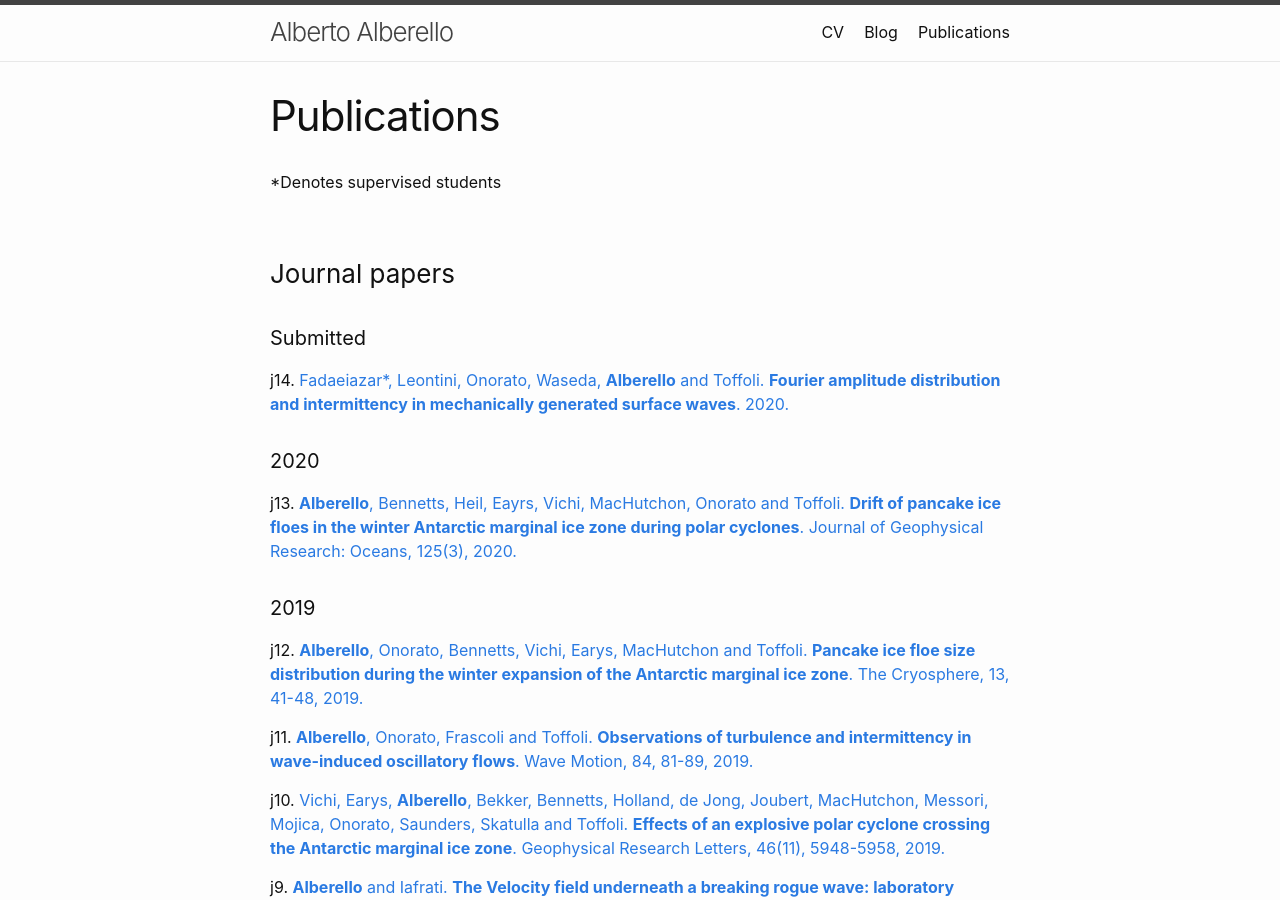
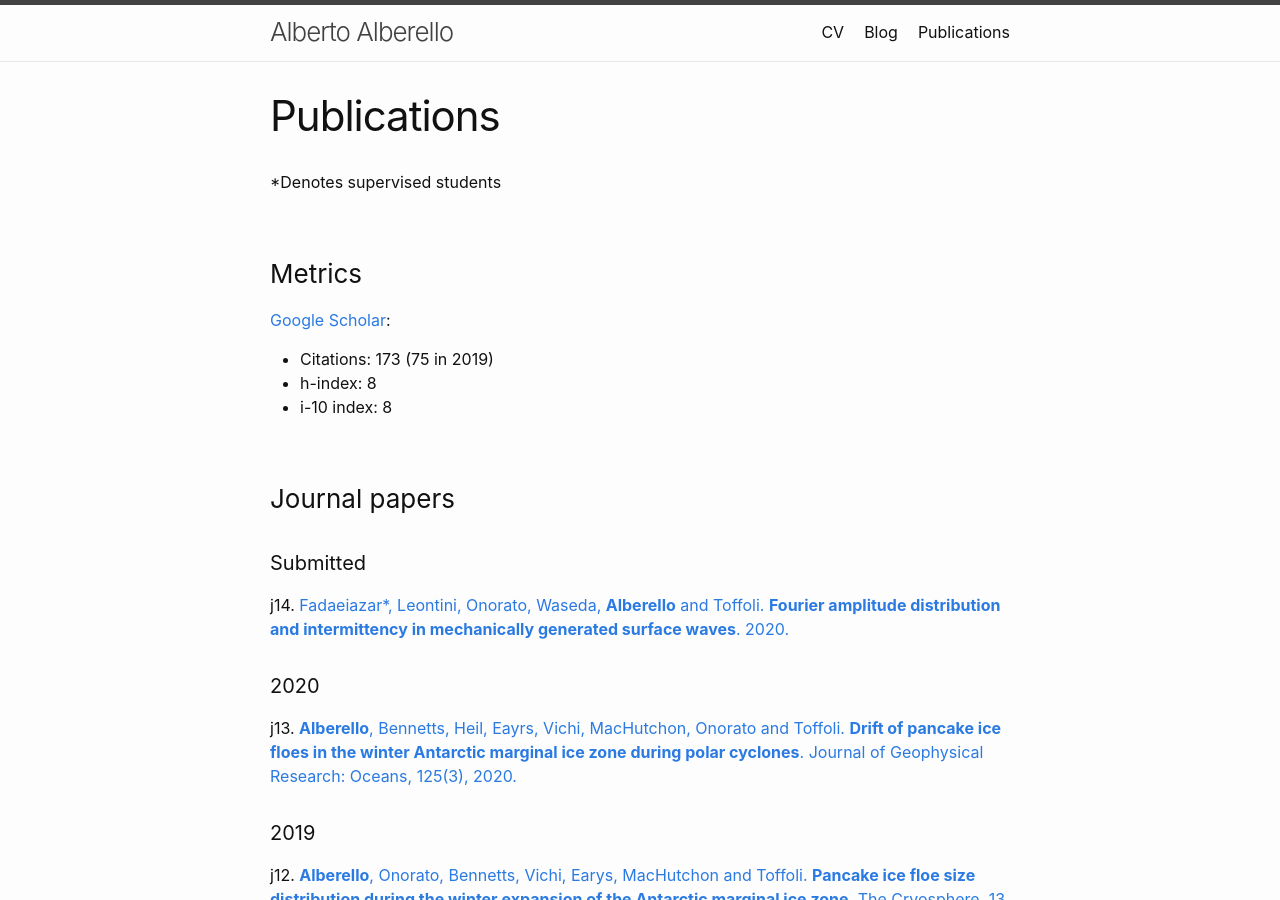
Before and after one commit to alberto-alberello/alberto-alberello.github.io, a Jekyll site: the page built from publications.md, in a window 1280 px wide and 900 px high. Built offline with Jekyll 4.4.1, drawn with Linux system fonts in a browser that asks for light colours.

Commit message:
Update publications.md

```diff
--- a/publications.md
+++ b/publications.md
@@ -5,6 +5,14 @@ permalink: /publications/
 ---
 
 *Denotes supervised students
+
+### Metrics
+
+[Google Scholar](https://scholar.google.com/citations?user=32bF0ZgAAAAJ&hl=en):
+
+- Citations: 173 (75 in 2019)
+- h-index: 8
+- i-10 index: 8
 
 ### Journal papers
 
```
